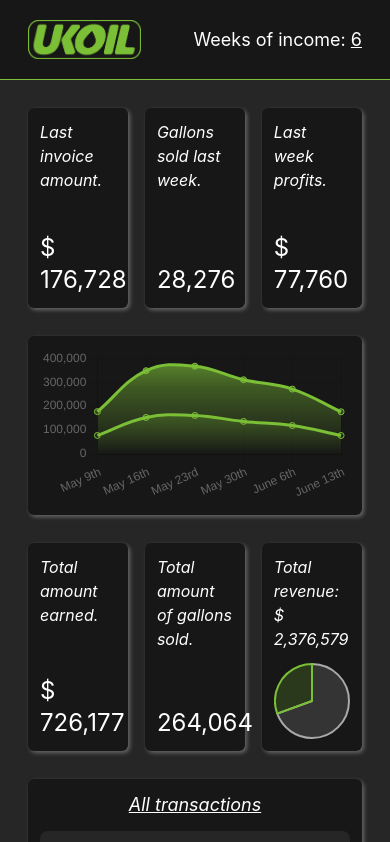
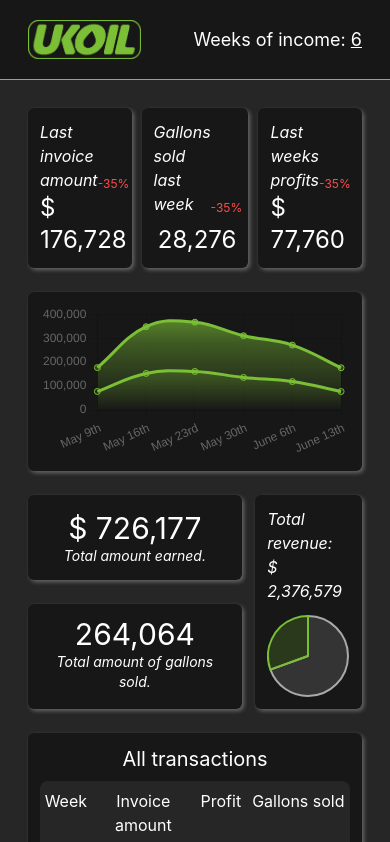
Before and after one commit to KorbenDeSmet/uk-oil, a React (Create React App) app: page / in a window 390 px wide. Shown: the top 842 px of the page. Built offline with nearby package versions, Linux system fonts and the light colour scheme.

Commit message:
Update(App.js): Finished mobile version

```diff
--- a/src/pages/App.js
+++ b/src/pages/App.js
@@ -13,6 +13,13 @@ function gallonsFormat(num) {
   return num.toFixed(0).replace(/(\d)(?=(\d{3})+(?!\d))/g, '$1,')
 }
 
+function change(formula) {
+  if (formula === 0) return '+0%'
+  else if (formula > 0) return `+${Math.abs((formula * 100)).toFixed(0)}%`
+  else if (formula < 0) return `-${Math.abs((formula * 100)).toFixed(0)}%`
+  else return "oop"
+};
+
 function App() {
   let total = 0;
   data.forEach(el => {
@@ -22,45 +29,70 @@ function App() {
   let reverse_data = [];
   reverse_data = data.map(item => item).reverse();
 
+
   return (
-    <div className="flex flex-col min-h-screen bg-neutral-800 text-white ">
+    <div className="flex flex-col min-h-screen bg-neutral-800 text-white selection:bg-[#7bbf36] selection:text-black">
       <div className="flex-grow ">
         <Header data={data} />
-        <div className="flex flex-wrap px-7 justify-between">
-          <div className="flex flex-col w-[30%] p-3 my-7 shadow-[2px_2px_4px_rgba(169,169,169,0.5)] bg-neutral-900 rounded-md">
-            <div className="italic">Last invoice amount.</div>
-            <div className="h-10" />
+        {/* <div className="flex mx-8 mt-6 mb-2 text-lg">
+          <div className="flex mx-auto">Week {data.length} invoice details</div>
+        </div> */}
+        <div className="flex flex-wrap px-7 mt-7 justify-between">
+          <div className="flex mb-6 w-full justify-between">
+            <div className="flex h-40 flex-col w-[31%] shrink-0 p-3 shadow-[2px_2px_4px_rgba(169,169,169,0.5)] bg-neutral-900 rounded-md">
+              <div className="flex">
+                <div className="italic">Last invoice amount</div>
+                <div style={{
+                  "color": `${(data[data.length - 1].invoice_amount / data[data.length - 2].invoice_amount - 1) >= 0 ? '#7bbf36' : '#fc4c4c'}`
+                }} className="mt-auto ml-auto text-xs">{change(data[data.length - 1].invoice_amount / data[data.length - 2].invoice_amount - 1)}</div>
+              </div>
+              <div className="flex-grow" />
               <div className="ml-auto text-2xl">{currencyFormat(data[data.length - 1].invoice_amount)}</div>
             </div>
-          <div className="flex flex-col w-[30%] my-7 shrink-0 p-3 shadow-[2px_2px_4px_rgba(169,169,169,0.5)] bg-neutral-900 rounded-md">
-            <div className="italic">Gallons sold last week.</div>
+            <div className="flex flex-col w-[32%] shrink-0 p-3 shadow-[2px_2px_4px_rgba(169,169,169,0.5)] bg-neutral-900 rounded-md">
+              <div className="flex">
+                <div className="italic">Gallons sold last week</div>
+                <div style={{
+                  "color": `${((data[data.length - 1].invoice_amount / 6.25) / (data[data.length - 2].invoice_amount / 6.25) - 1) >= 0 ? '#7bbf36' : '#fc4c4c'}`
+                }} className="mt-auto ml-auto text-xs">{change((data[data.length - 1].invoice_amount / 6.25) / (data[data.length - 2].invoice_amount / 6.25) - 1)}</div>
+              </div>
               <div className="flex-grow" />
-            <div className="ml-auto text-2xl">{gallonsFormat((data[data.length - 1].invoice_amount) / 6.25)}</div>
+              <div className="ml-auto text-2xl">{gallonsFormat((data[data.length - 1].invoice_amount / 6.25))}</div>
             </div>
-          <div className="flex flex-col w-[30%] my-7 shrink-0 p-3 shadow-[2px_2px_4px_rgba(169,169,169,0.5)] bg-neutral-900 rounded-md">
-            <div className="italic">Last week profits.</div>
+            <div className="flex flex-col w-[31%] shrink-0 p-3 shadow-[2px_2px_4px_rgba(169,169,169,0.5)] bg-neutral-900 rounded-md">
+              <div className="flex">
+                <div className="italic">Last weeks profits</div>
+                <div style={{
+                  "color": `${(((data[data.length - 1].invoice_amount / 6.25) * 2.75) / ((data[data.length - 2].invoice_amount / 6.25) * 2.75) - 1) >= 0 ? '#7bbf36' : '#fc4c4c'}`
+                }} className="mt-auto ml-auto text-xs">{change(((data[data.length - 1].invoice_amount / 6.25) * 2.75) / ((data[data.length - 2].invoice_amount / 6.25) * 2.75) - 1)}</div>
+              </div>
               <div className="flex-grow" />
-            <div className="ml-auto text-2xl">{currencyFormat(((data[data.length - 1].invoice_amount) / 6.25) * 2.75)}</div>
+              <div className="ml-auto text-2xl">{currencyFormat((data[data.length - 1].invoice_amount / 6.25) * 2.75)}</div>
+            </div>
           </div>
           <div className="flex flex-col grow p-3 shadow-[2px_2px_4px_rgba(169,169,169,0.5)] bg-neutral-900 rounded-md">
             <AreaChart data={data} />
           </div>
-          <div className="flex flex-col my-7 w-[30%] shrink-0 p-3 shadow-[2px_2px_4px_rgba(169,169,169,0.5)] bg-neutral-900 rounded-md">
-            <div className="italic">Total amount earned.</div>
-            <div className="flex-grow" />
-            <div className="ml-auto text-2xl">{currencyFormat((total / 6.25) * 2.75)}</div>
+          <div className="grid grid-row-2 gap-6 my-6 w-[64%]">
+            <div className="flex p-3 shadow-[2px_2px_4px_rgba(169,169,169,0.5)] bg-neutral-900 rounded-md">
+              <div className="mx-auto my-auto">
+                <div className="text-center text-3xl">{currencyFormat((total / 6.25) * 2.75)}</div>
+                <div className="text-center text-sm italic">Total amount earned.</div>
               </div>
-          <div className="flex flex-col my-7 w-[30%] shrink-0 p-3 shadow-[2px_2px_4px_rgba(169,169,169,0.5)] bg-neutral-900 rounded-md">
-            <div className="italic">Total amount of gallons sold.</div>
-            <div className="flex-grow" />
-            <div className="ml-auto text-2xl">{gallonsFormat(total / 6.25)}</div>
             </div>
-          <div className="flex flex-col my-7 w-[30%] shrink-0 p-3 shadow-[2px_2px_4px_rgba(169,169,169,0.5)] bg-neutral-900 rounded-md">
+            <div className="p-3 shadow-[2px_2px_4px_rgba(169,169,169,0.5)] bg-neutral-900 rounded-md">
+              <div className="mx-auto my-auto">
+                <div className="text-center text-3xl">{gallonsFormat(total / 6.25)}</div>
+                <div className="text-center text-sm italic">Total amount of gallons sold.</div>
+              </div>
+            </div>
+          </div>
+          <div className="flex flex-col my-6 w-[32%] shrink-0 p-3 shadow-[2px_2px_4px_rgba(169,169,169,0.5)] bg-neutral-900 rounded-md">
             <PieChart data={data} />
           </div>
           <div className="flex flex-col grow p-3 mb-7 shadow-[2px_2px_4px_rgba(169,169,169,0.5)] bg-neutral-900 rounded-md">
-            <div className="italic text-lg mx-auto underline">All transactions</div>
-            <div className="grid grid-cols-6 w-full bg-neutral-800 mt-3 py-2 rounded-t-lg">
+            <div className="text-xl mx-auto">All transactions</div>
+            <div className="grid grid-cols-6 w-full bg-neutral-800 mt-2 py-2 rounded-t-lg">
               <div className="text-center">Week</div>
               <div className="col-span-2 text-center">Invoice amount</div>
               <div className="text-center">Profit</div>
```
Lines whose indentation alone changed are shown as unchanged.
